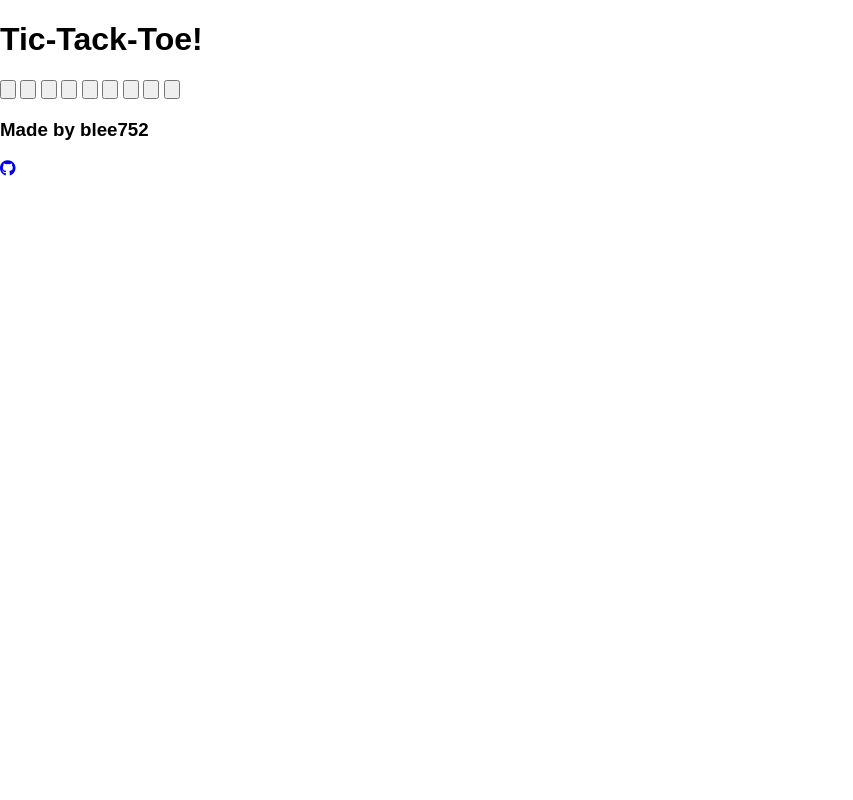
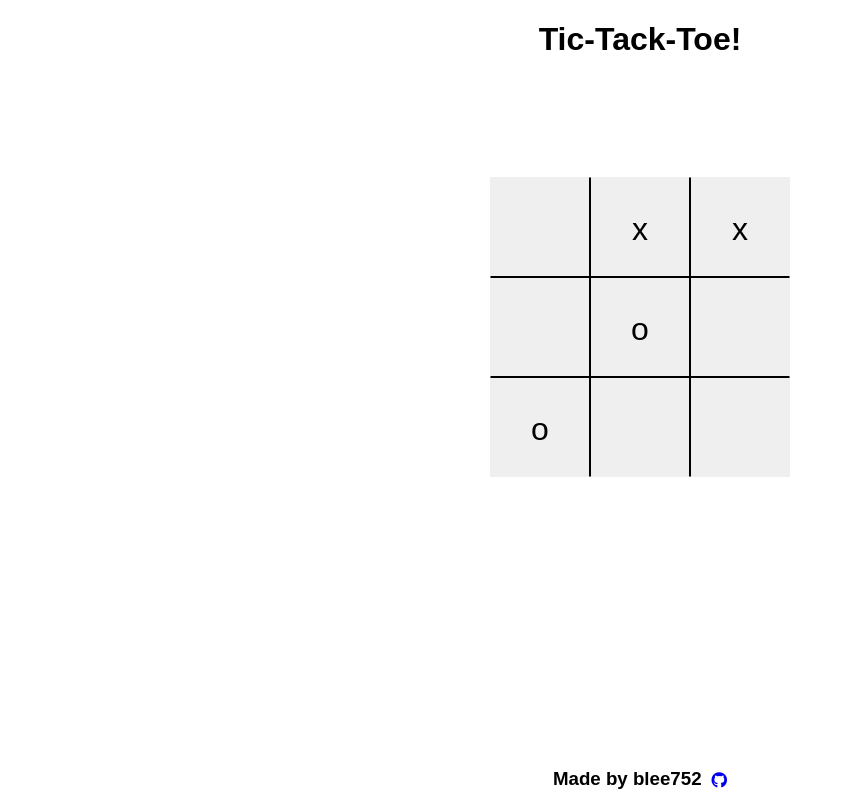
Before and after one commit to blee752/tic-tack-toe, a plain HTML site: page index.html in a window 1280 px wide. Shown: the whole page, without its empty margins (0-853 px from the left). Drawn offline with Linux system fonts and the light colour scheme.

Commit message:
Corrected the missing work that came from reseting git head

```diff
--- a/index.html
+++ b/index.html
@@ -15,31 +15,31 @@
 <div class='ui'></div>
 <div class='board'>
     <div class='grid-container'>
-        <button>
+        <button class='boardTile remove-left remove-top'>
+            <p><x/p>
+        </button>
+        <button class='boardTile remove-top'>
+            <p>x</p>
+        </button>
+        <button class='boardTile remove-right remove-top'>
+            <p>x</p>
+        </button>
+        <button class='boardTile remove-left'>
             <p></p>
         </button>
-        <button>
+        <button class='boardTile'>
+            <p>o</p>
+        </button>
+        <button class='boardTile remove-right'>
             <p></p>
         </button>
-        <button>
+        <button class='boardTile remove-left remove-bottom'>
+            <p>o</p>
+        </button>
+        <button class='boardTile remove-bottom'>
             <p></p>
         </button>
-        <button>
-            <p></p>
-        </button>
-        <button>
-            <p></p>
-        </button>
-        <button>
-            <p></p>
-        </button>
-        <button>
-            <p></p>
-        </button>
-        <button>
-            <p></p>
-        </button>
-        <button>
+        <button class='boardTile remove-right remove-bottom'>
             <p></p>
         </button>
     </div>
@@ -52,4 +52,3 @@
     <script src='/scripts.js'></script>
 </body>
 </html>
-<!--  -->
--- a/scripts.js
+++ b/scripts.js
@@ -16,14 +16,30 @@
 
     //this object should control what the players see, ie adjust symbol on board tile
     const displayController = (() => {
+        //what does this object need to control?
+        //pointers to the game board
+        //players
+
         function reset() {
             //reset apperance
         }
     })();
 
     //self explainatory, factory for player objects. should contain turns taken?, winner status, symbol
-    const Player = () => {
+    const Player = (position) => {
+        let turns = 0;
+        let winner = false;
+        let symbol;
+        if(position === 1){
+            symbol = 'x';
+        }
+        else {
+            symbol = 'o';
+        }
 
+        const getSymbol = () => {
+
+        }
     };
 
     console.log('this is invoked on start');
--- a/styles.css
+++ b/styles.css
@@ -9,4 +9,64 @@ body {
     display:flex;
     flex-direction: column;
     height: 100%;
-}/*  */
+}
+
+.title {
+    display:flex;
+    justify-content: center;
+    align-items: center;
+}
+
+.board {
+    display:flex;
+    flex:1 auto;
+    justify-content: center;
+    align-items: center;
+}
+
+.footer {
+
+    display: flex;
+    text-align: center;
+    width: 100%;
+    flex:1 auto;
+    justify-content: center;
+    align-items: flex-end;
+    gap: 10px;
+    padding-bottom: 10px;
+}
+
+.footer h3 {
+    margin: 0;
+}
+
+
+.grid-container {
+    display:grid;
+    grid-template-columns: repeat(3,1fr);
+    text-align: center;
+}
+
+.boardTile {
+    border: 1px solid black;
+    width: 100px;
+    height: 100px;
+}
+
+.remove-left {
+    border-left: 1px solid transparent;
+}
+
+.remove-top {
+    border-top: 1px solid transparent;
+}
+.remove-right {
+    border-right: 1px solid transparent;
+}
+.remove-bottom {
+    border-bottom: 1px solid transparent;
+}
+
+.boardTile p {
+    font-size: 32px;
+}
```
